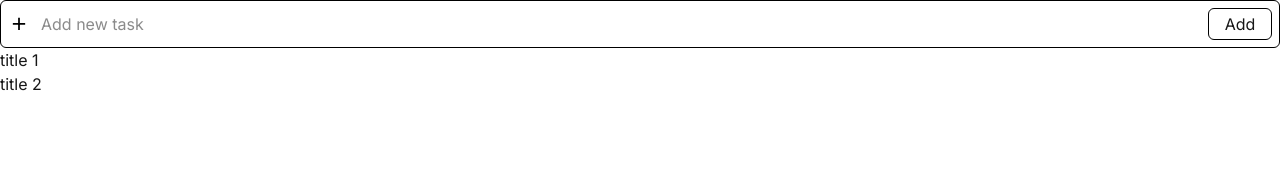
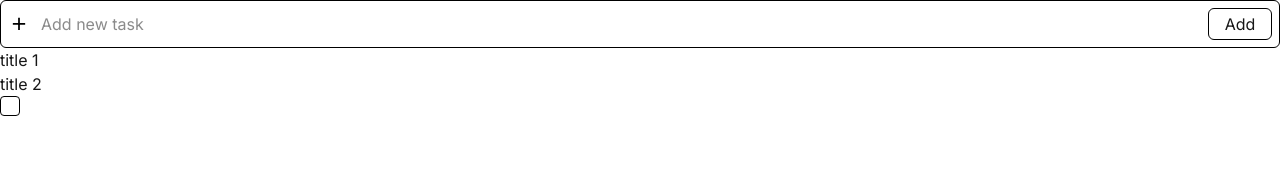
Before and after one commit to bannakonz/zentasks-web, a Next.js app: page / in a window 1280 px wide. Shown: the top 186 px of the page. Built offline with nearby package versions, Linux system fonts and the light colour scheme.

Commit message:
feat: add checkobx component

```diff
--- a/app/page.tsx
+++ b/app/page.tsx
@@ -2,9 +2,12 @@
 
 import { Input } from '@/components/ui/Input';
 import { ChangeEvent, useState } from 'react';
+import Checkbox from '@/components/ui/checkbox';
 
 export default function Home() {
   const [input, setInput] = useState<string>('');
+  const [checked, setChecked] = useState<boolean>(false);
+
   const todos = [
     {
       id: 1,
@@ -24,6 +27,10 @@ export default function Home() {
     }
   };
 
+  const changeCompleted = (e: ChangeEvent<HTMLInputElement>) => {
+    setChecked(e.target.checked);
+  };
+
   return (
     <>
       <Input
@@ -36,6 +43,8 @@ export default function Home() {
           return <li key={item.id}>{item.title}</li>;
         })}
       </ul>
+
+      <Checkbox checked={checked} changeCompleted={changeCompleted} />
     </>
   );
 }
--- /dev/null
+++ b/components/ui/checkbox.tsx
@@ -0,0 +1,28 @@
+import { ChangeEvent } from 'react';
+
+interface CheckBoxProps {
+  checked: boolean;
+  changeCompleted: (e: ChangeEvent<HTMLInputElement>) => void;
+}
+const Checkbox = ({ checked, changeCompleted }: CheckBoxProps) => {
+  return (
+    <>
+      <label className="block relative pl-9 mb-3 cursor-pointer text-xl select-none">
+        <input
+          id="checkbox"
+          type="checkbox"
+          checked={checked}
+          onChange={changeCompleted}
+          className="absolute opacity-0 cursor-pointer h-0 w-0"
+        />
+        <span className="absolute top-0 left-0 h-5 w-5 bg-white border border-black rounded hover:bg-white">
+          {checked && (
+            <span className="absolute left-1.5 top-0.5 w-1.5 h-2.5 border-black border-r-2 border-b-2 transform rotate-45"></span>
+          )}
+        </span>
+      </label>
+    </>
+  );
+};
+
+export default Checkbox;
```
